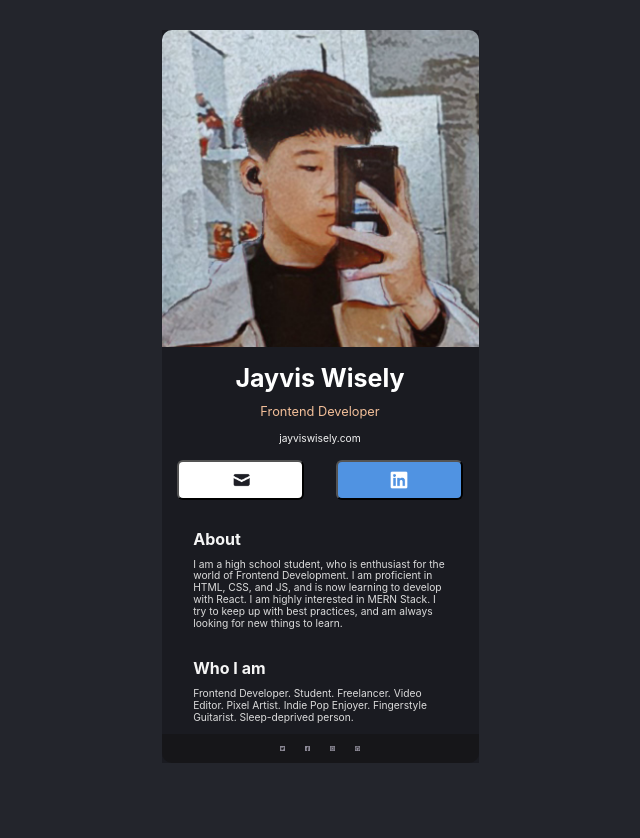
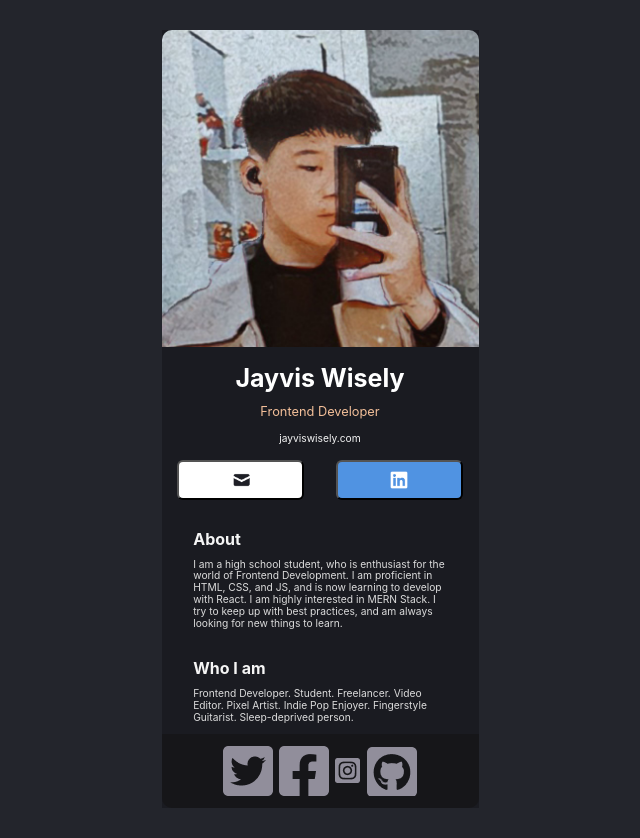
Before and after one commit to blazyboi/Digital-Business-Card, a React (Vite) app: page / in a window 1280 px wide. Shown: the whole page, without its empty margins (320-960 px from the left). Before the commit the page ends 800 px from the top, so only its background shows below. Built offline with nearby package versions, Linux system fonts and the light colour scheme.

Commit message:
Styling Experiment

```diff
--- a/style.css
+++ b/style.css
@@ -126,7 +126,7 @@ footer > h1 {
 }
 
 footer > a > img {
-    width: 25px;
-    padding-left: 10px;
-    padding-right: 10px;
+    height: 80%;
+    padding-left: 3px;
+    padding-right: 3px;
 }
```
